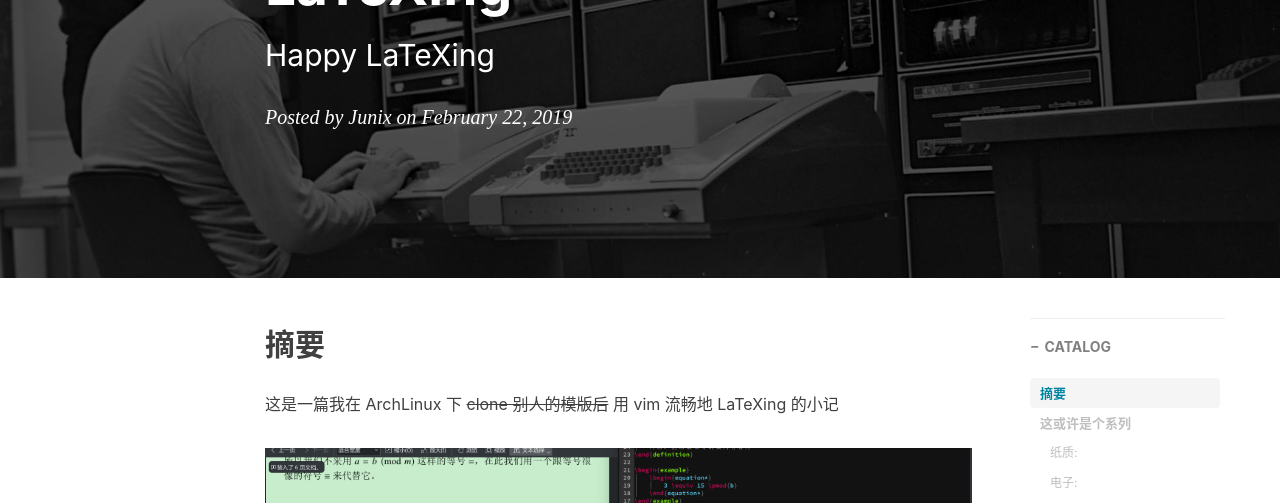
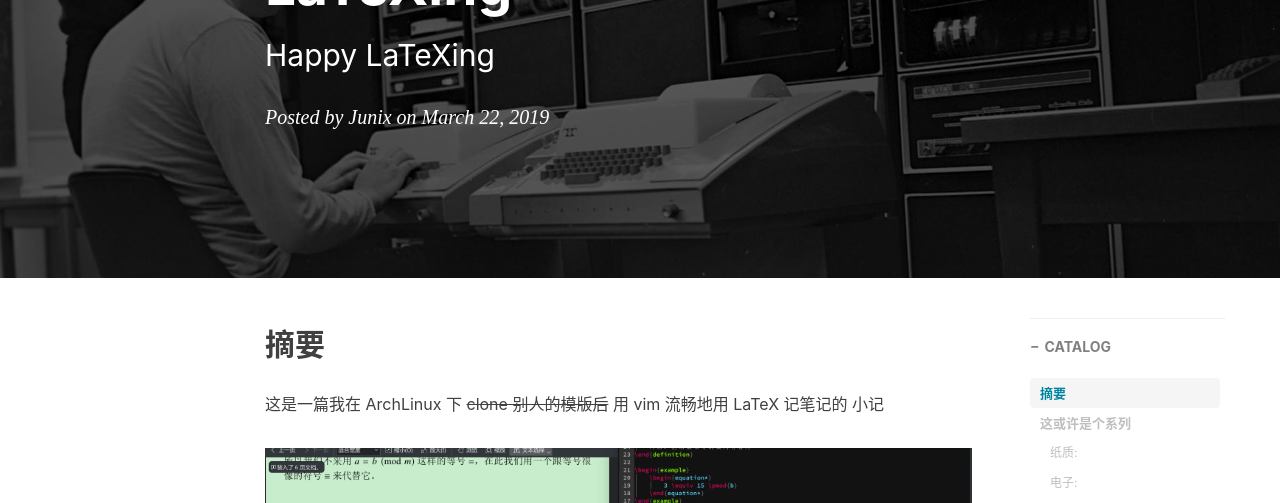
Before and after one commit to junyixu/junyixu.github.io, a Jekyll site: the page built from _posts/2019-03-22-Happy-LaTeXing.md, in a window 1280 px wide and 900 px high. Shown: the part 305-808 px from the top of the window. Built offline with Jekyll 4.4.1, drawn with Linux system fonts in a browser that asks for light colours; nearby versions of some CDN libraries; comment, search, counter and statistics services are not loaded.

Commit message:
Happy LaTeXing

```diff
--- a/_posts/2019-03-22-Happy-LaTeXing.md
+++ b/_posts/2019-03-22-Happy-LaTeXing.md
@@ -14,7 +14,8 @@
 ---
 
 ## 摘要
-这是一篇我在 ArchLinux 下 ~~clone 别人的模版后~~ 用 vim 流畅地 LaTeXing 的小记
+这是一篇我在 ArchLinux 下 ~~clone 别人的模版后~~ 用 vim 流畅地用 LaTeX 记笔记的
+小记
 
 ![效果图](/img/latexing.gif)
 
```
Also changed, not shown: other parts of _posts/2019-03-22-Happy-LaTeXing.md (+1 -1 lines).
